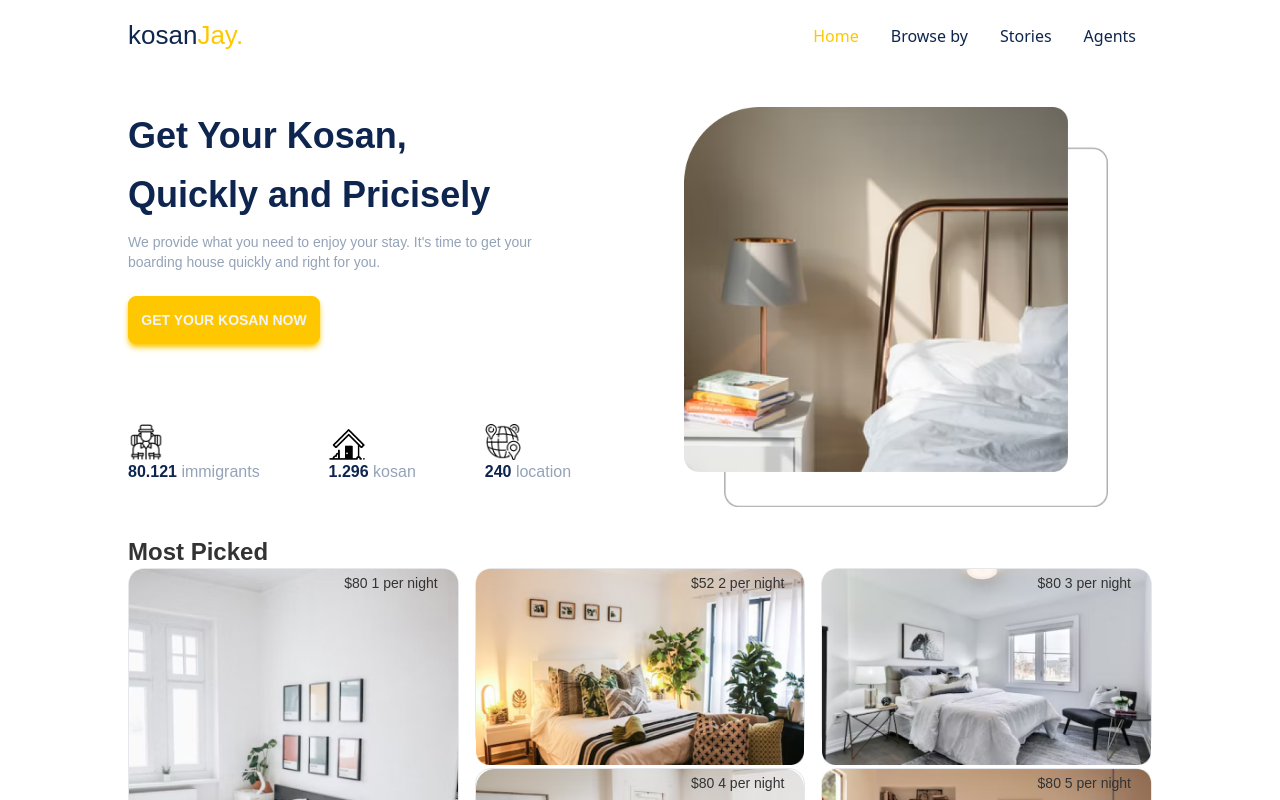
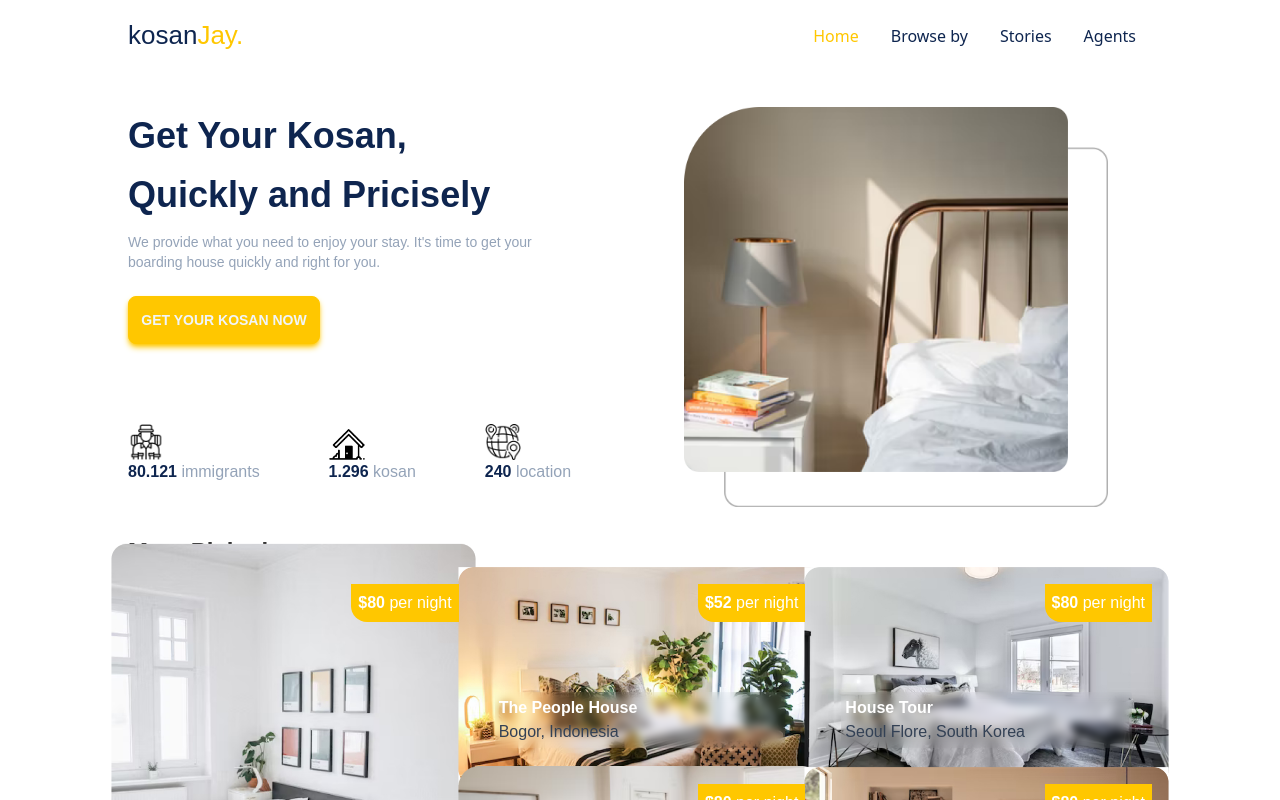
Before and after one commit to waidzk/kosanjay, a React (Create React App) app: page / in a window 1280 px wide. Shown: the top 800 px of the page. Built offline with nearby package versions, Linux system fonts and the light colour scheme.

Commit message:
finishing styling mostpicked and nesting tailwindcss tidak jadi

```diff
--- a/package.json
+++ b/package.json
@@ -43,6 +43,7 @@
     "postcss": "^8.4.16",
     "postcss-import": "^15.0.0",
     "postcss-nested": "^5.0.6",
+    "postcss-nesting": "^10.2.0",
     "tailwindcss": "^3.1.8"
   }
 }
--- a/postcss.config.js
+++ b/postcss.config.js
@@ -1,6 +1,11 @@
 module.exports = {
   plugins: {
+    'postcss-import': {},
+    'tailwindcss/nesting': 'postcss-nesting',
     tailwindcss: {},
+    'postcss-preset-env': {
+      features: { 'nesting-rules': false },
+    },
     autoprefixer: {},
   },
 }
--- a/src/assets/style/custom-style.scss
+++ b/src/assets/style/custom-style.scss
@@ -23,49 +23,16 @@ section {
     margin-top: 70px;
 }
 
-.img-cover {
-    object-fit: cover; height: 100%; width: 100%;
+.card:hover .meta-wrapper {
+    transform: translateY(-10px);
 }
 
-.img-contain {
-    object-fit: contain; height: 100%; width: 100%;
+.card:hover .img-wrapper {
+    transform: scale(1);
 }
 
-
-
-.card {
-    height: 100%;
-
-    .tag {
-        z-index: 3;
-        font-size: 0.875rem;
-        background-color: $primary;
-        padding: 0.25rem 1.25rem;
-        position: absolute;
-        top: 0; right: 0;
-        color: $text-white;
-        min-height: 30px;
-        border-radius: 0 15px;
-        span {
-            font-weight: 300;
-        }
-
-        .img-wrapper {
-            height: 100%;
-            margin-bottom: 0;
-            border-radius: 0.9375rem;
-            overflow: hidden;
-        }
-
-        .meta-wrapper {
-            margin-top: 1rem;
-            h5{
-                font-size: 1.125rem;
-                margin-bottom: 2px;
-            }
-            span {
-                font-size: .875rem;
-            }
-        }
-    }
+.bg-gradient-card {
+    @apply bg-gradient-to-tr;
+    @apply from-slate-900;
+    @apply to-transparent;
 }
--- a/src/pages/LandingPage.js
+++ b/src/pages/LandingPage.js
@@ -7,12 +7,17 @@ import MostPicked from 'parts/MostPicked'
 import landingPageData from 'json/landingPage.json'
 
 export default class LandingPage extends Component {
+  constructor(props) {
+    super(props);
+    this.refMostPicked = React.createRef();
+  }
+
   render() {
     return (
       <>
         <Header {...this.props}></Header>
-        <Hero data={landingPageData.hero}></Hero>
-        <MostPicked data={landingPageData.mostPicked}></MostPicked>
+        <Hero refMostPicked={this.refMostPicked} data={landingPageData.hero}></Hero>
+        <MostPicked refMostPicked={this.refMostPicked} data={landingPageData.mostPicked}></MostPicked>
       </>
     );
   }
--- a/src/parts/Hero.js
+++ b/src/parts/Hero.js
@@ -30,7 +30,11 @@ export default function Hero(props) {
                     <p className='text-sm text-slate-400 w-[422px] mb-6'>
                         We provide what you need to enjoy your stay. It's time to get your boarding house quickly and right for you.
                     </p>
-                    <Button className='btn px-2 text-slate-100 w-48 shadow-md shadow-[#ffc800]' hasShadow isPrimary onclick={showMostPicked}>
+                    <Button
+                    className='btn px-2 text-slate-100 w-48 shadow-md shadow-[#ffc800]'
+                    hasShadow
+                    isPrimary
+                    onClick={showMostPicked}>
                         Get your kosan now
                     </Button>
                     <div className='flex mt-20'>
--- a/src/parts/MostPicked.js
+++ b/src/parts/MostPicked.js
@@ -3,35 +3,39 @@ import React from 'react'
 
 export default function MostPicked(props) {
   return (
-    <section className='mx-28 mt-5 p-4 font-poppins'>
+    <section className='mx-28 mt-5 p-4 font-poppins' ref={props.refMostPicked}>
         <h2 className='text-2xl font-semibold'>Most Picked</h2>
-        <div className='grid grid-rows-4 grid-cols-3 gap-4 h-96'>
+        <div className='grid grid-rows-4 grid-cols-3 gap-4 h-96 mt-4'>
         {props.data.map((item, index) => {
           return (
-            <div class={index === 0 ? " row-span-4" : " row-span-2"}>
-              <div className='card border'>
-                <div className='tag'>
-                  ${item.price} {index + 1}
+            <div
+              key={`mostpicked-${index}`}
+              className={index === 0 ? " row-span-4" : " row-span-2"}>
+              <div className='card gap-4 h-full'>
+                <div className='tag z-30 bg-primary absolute top-0 right-0 text-white rounded-bl-2xl p-[7px] font-semibold'>
+                  ${item.price}
                   <span className='font-light'> per {item.unit}</span>
                 </div>
-                <figure className='img-wrapper'>
+                <figure className='img-wrapper z-10 absolute inset-0 m-0 scale-110 duration-100 ease-in-out'>
                   <img
                   src={item.imageUrl}
                   alt={item.name}
                   className='img-cover'
                   />
                 </figure>
-                <div className='meta-wrapper'>
+                <div className='meta-wrapper p-5 z-20 inset-y-0 w-full absolute flex justify-end flex-col duration-100 translate-y-0'>
+                  <div className='backdrop-blur-sm p-1 rounded-sm'>
                     <Button
                       type='link'
-                    className='text-white'
+                      className='font-semibold text-white'
                       href={`/properties/${item._id}`}
                     >
                       <h5>{item.name}</h5>
                     </Button>
-                  <span>
+                    <span className='text-slate-700'>
                       {item.city}, {item.country}
                     </span>
+                  </div>
                 </div>
               </div>
             </div>
```
Also changed, not shown: 1 other file (tests, documents, lock files or other folders). Lines whose indentation alone changed are shown as unchanged.
